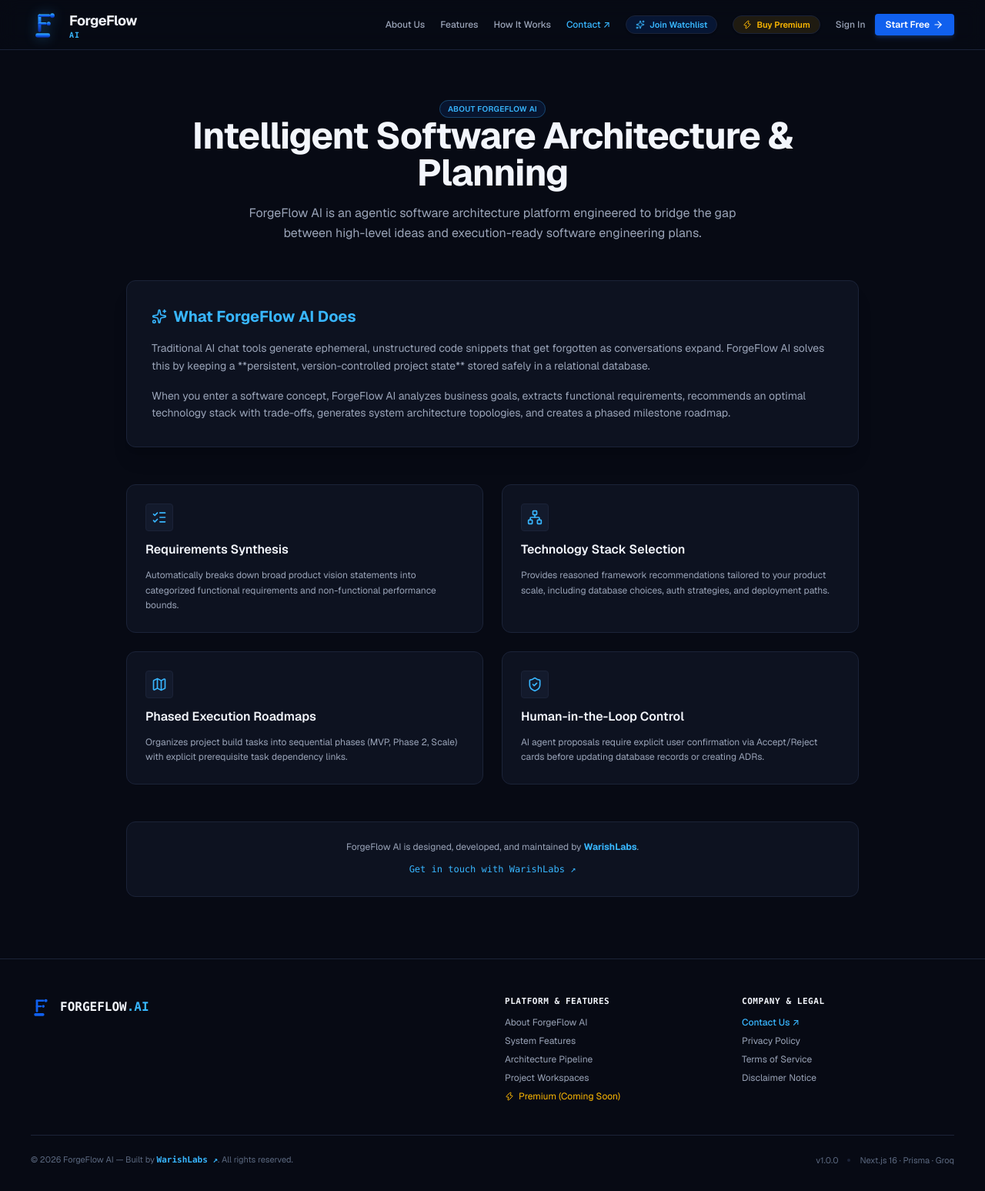
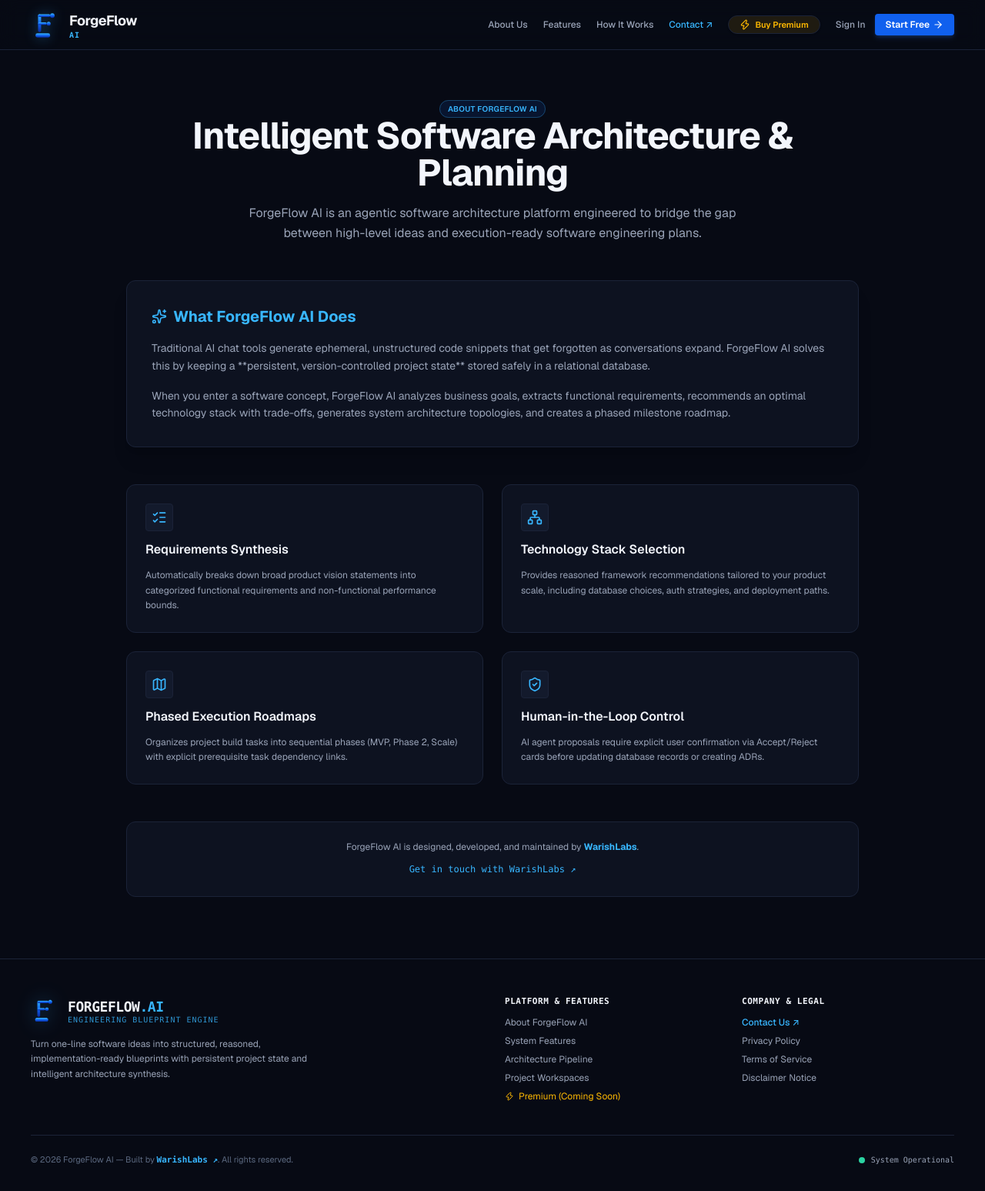
Before and after one commit to Warish-Labs/ForgeFlow-AI, a Next.js app: page /about in a window 1280 px wide. Shown: the whole page at 77% size. Built offline with nearby package versions, Linux system fonts and the light colour scheme; no server answers.

Commit message:
fix: Prisma delegate caching, Clerk redirect props, admin route flow, footer styling & README architecture diagrams

```diff
--- a/app/(app)/dashboard/page.tsx
+++ b/app/(app)/dashboard/page.tsx
@@ -18,16 +18,8 @@
   searchParams: Promise<{ view?: string }>;
 }
 
-export default async function DashboardPage({ searchParams }: DashboardPageProps) {
+export default async function DashboardPage() {
   const { userId } = await auth();
-  const resolvedParams = await searchParams;
-  const { isAdmin } = await checkIsSuperAdminAction();
-
-  // If logged in as Super Admin and not explicitly requesting portfolio view, redirect to Super Admin Panel
-  if (isAdmin && resolvedParams?.view !== "portfolio") {
-    redirect("/admin");
-  }
-
   const projects = await getUserProjectsAction();
   const usage = await getUserQuotaUsageAction(userId || "system");
 
--- a/app/layout.tsx
+++ b/app/layout.tsx
@@ -1,7 +1,6 @@
 import type { Metadata } from "next";
 import { Geist, Geist_Mono } from "next/font/google";
 import { ClerkProvider } from "@clerk/nextjs";
-import { dark } from "@clerk/themes";
 import Script from "next/script";
 import "./globals.css";
 
@@ -18,7 +17,7 @@
 });
 
 const APP_URL =
-  process.env.NEXT_PUBLIC_APP_URL ?? "https://forgeflow-ai.vercel.app";
+  process.env.NEXT_PUBLIC_APP_URL ?? "https://forgeflow.warishlabs.in";
 
 export const metadata: Metadata = {
   metadataBase: new URL(APP_URL),
@@ -86,7 +85,7 @@
   children: React.ReactNode;
 }>) {
   return (
-    <ClerkProvider appearance={{ theme: dark }}>
+    <ClerkProvider>
       <html
         lang="en"
         className={`${geistSans.variable} ${geistMono.variable} h-full antialiased`}
--- a/components/layout/Navbar.tsx
+++ b/components/layout/Navbar.tsx
@@ -38,19 +38,12 @@
               Contact ↗
             </a>
 
-            {/* Premium Banner & Watchlist Button */}
+            {/* Premium Banner Button */}
             <button
               onClick={() => setIsPremiumOpen(true)}
-              className="inline-flex items-center gap-1.5 rounded-full border border-[#1060ee]/40 bg-[#1060ee]/15 px-3 py-1 text-[11px] font-semibold text-[#38b6ff] hover:bg-[#1060ee]/30 transition-all shadow-sm"
+              className="inline-flex items-center gap-1.5 rounded-full border border-amber-400/40 bg-amber-400/10 px-3.5 py-1 text-[11px] font-semibold text-amber-400 hover:bg-amber-400/20 transition-all shadow-sm"
             >
-              <SparklesIcon className="h-3 w-3 text-[#38b6ff]" />
-              Join Watchlist
-            </button>
-            <button
-              onClick={() => setIsPremiumOpen(true)}
-              className="inline-flex items-center gap-1.5 rounded-full border border-amber-400/40 bg-amber-400/10 px-3 py-1 text-[11px] font-semibold text-amber-400 hover:bg-amber-400/20 transition-all shadow-sm"
-            >
-              <ZapIcon className="h-3 w-3" />
+              <ZapIcon className="h-3.5 w-3.5" />
               Buy Premium
             </button>
 
--- a/components/ui/Footer.tsx
+++ b/components/ui/Footer.tsx
@@ -16,18 +16,26 @@
           <div className="grid grid-cols-1 gap-8 md:grid-cols-4">
             {/* Brand Column */}
             <div className="space-y-4 md:col-span-2">
-              <div className="flex items-center gap-2.5">
+              <Link href="/" className="flex items-center gap-3 group">
                 <Image
-                  src="/Logo/forgeflow-logo-flat.svg"
+                  src="/Logo/forgeflow-logo-gradient.png"
                   alt="ForgeFlow AI Logo"
-                  width={28}
-                  height={28}
-                  className="h-7 w-7"
+                  width={36}
+                  height={36}
+                  className="h-9 w-9 shrink-0 object-contain drop-shadow-[0_0_12px_rgba(56,182,255,0.4)] group-hover:scale-105 transition-transform"
                 />
-                <span className="font-mono text-base font-bold text-[#f3f6fc]">
-                  FORGEFLOW<span className="text-[#38b6ff]">.AI</span>
-                </span>
-              </div>
+                <div className="flex flex-col">
+                  <span className="font-mono text-lg font-bold text-[#f3f6fc] tracking-tight">
+                    FORGEFLOW<span className="text-[#38b6ff]">.AI</span>
+                  </span>
+                  <span className="text-[10px] font-mono text-[#38b6ff]/80 tracking-widest uppercase -mt-1">
+                    ENGINEERING BLUEPRINT ENGINE
+                  </span>
+                </div>
+              </Link>
+              <p className="text-xs text-[#9aa4b8] max-w-sm leading-relaxed">
+                Turn one-line software ideas into structured, reasoned, implementation-ready blueprints with persistent project state and intelligent architecture synthesis.
+              </p>
             </div>
 
             {/* Platform Navigation */}
@@ -117,10 +125,9 @@
               </a>
               . All rights reserved.
             </div>
-            <div className="flex items-center gap-3">
-              <span className="text-[#5c6980]">v1.0.0</span>
-              <span className="h-1 w-1 rounded-full bg-[#1b2338]" />
-              <span className="text-[#5c6980]">Next.js 16 · Prisma · Groq</span>
+            <div className="flex items-center gap-2 text-[#9aa4b8]">
+              <span className="h-2 w-2 rounded-full bg-[#2fe6b0] animate-pulse" />
+              <span className="font-mono text-[10px]">System Operational</span>
             </div>
           </div>
         </div>
--- a/lib/actions/admin.ts
+++ b/lib/actions/admin.ts
@@ -115,8 +115,9 @@
     };
   });
 
-  const watchlistEntries = await prisma.watchlist.findMany({ orderBy: { createdAt: "desc" } });
-  const watchlistSubscribers = watchlistEntries.map((w) => ({
+  const watchlistDelegate = (prisma as any).watchlist;
+  const watchlistEntries = watchlistDelegate ? await watchlistDelegate.findMany({ orderBy: { createdAt: "desc" } }) : [];
+  const watchlistSubscribers = watchlistEntries.map((w: any) => ({
     id: w.id,
     email: w.email,
     source: w.source,
--- a/lib/actions/email.ts
+++ b/lib/actions/email.ts
@@ -46,11 +46,14 @@
   let recipients: string[] = [];
 
   if (recipientType === "watchlist") {
-    const watchlist = await prisma.watchlist.findMany({
-      where: { status: "active" },
-      select: { email: true },
-    });
-    recipients = watchlist.map((w) => w.email);
+    const watchlistDelegate = (prisma as any).watchlist;
+    const watchlist = watchlistDelegate
+      ? await watchlistDelegate.findMany({
+          where: { status: "active" },
+          select: { email: true },
+        })
+      : [];
+    recipients = watchlist.map((w: any) => w.email);
   } else if (recipientType === "tenants") {
     try {
       const client = await clerkClient();
--- a/lib/actions/watchlist.ts
+++ b/lib/actions/watchlist.ts
@@ -14,7 +14,13 @@
   const cleanEmail = email.trim().toLowerCase();
 
   try {
-    const existing = await prisma.watchlist.findUnique({
+    const watchlistDelegate = (prisma as any).watchlist;
+    if (!watchlistDelegate) {
+      console.warn("Prisma watchlist model delegate unavailable");
+      return { success: true, message: "Thank you for joining our waitlist!" };
+    }
+
+    const existing = await watchlistDelegate.findUnique({
       where: { email: cleanEmail },
     });
 
@@ -22,7 +28,7 @@
       return { success: true, message: "You are already on our priority waitlist!" };
     }
 
-    await prisma.watchlist.create({
+    await watchlistDelegate.create({
       data: {
         email: cleanEmail,
         source,
--- a/lib/db/prisma.ts
+++ b/lib/db/prisma.ts
@@ -3,6 +3,11 @@
 const globalForPrisma = globalThis as unknown as {
   prisma: PrismaClient | undefined;
 };
+
+// Reset cached instance if a new model delegate (e.g. watchlist) was added to schema
+if (globalForPrisma.prisma && !("watchlist" in globalForPrisma.prisma)) {
+  globalForPrisma.prisma = undefined;
+}
 
 export const prisma =
   globalForPrisma.prisma ??
```
Also changed, not shown: 2 other files (tests, documents, lock files or other folders).
